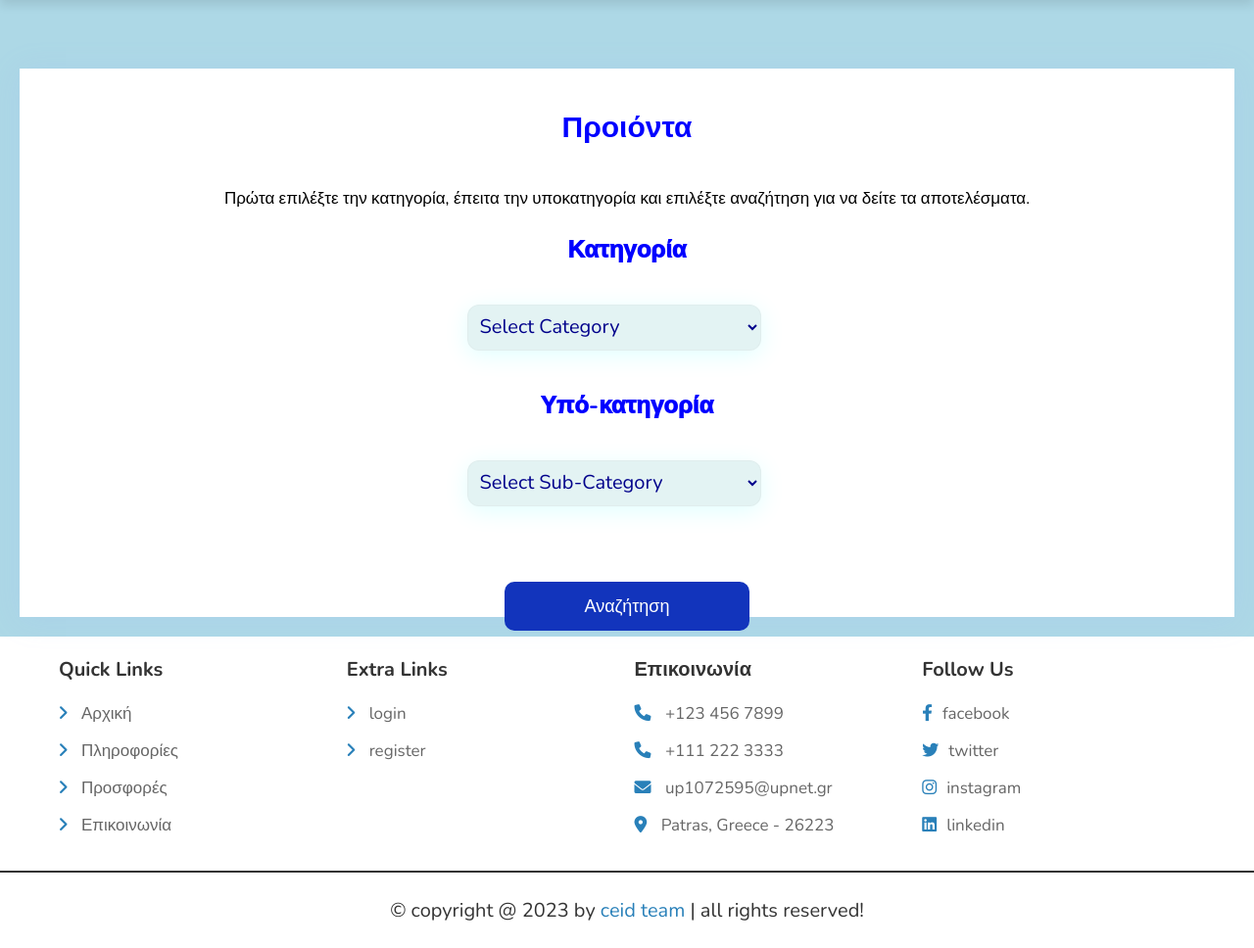
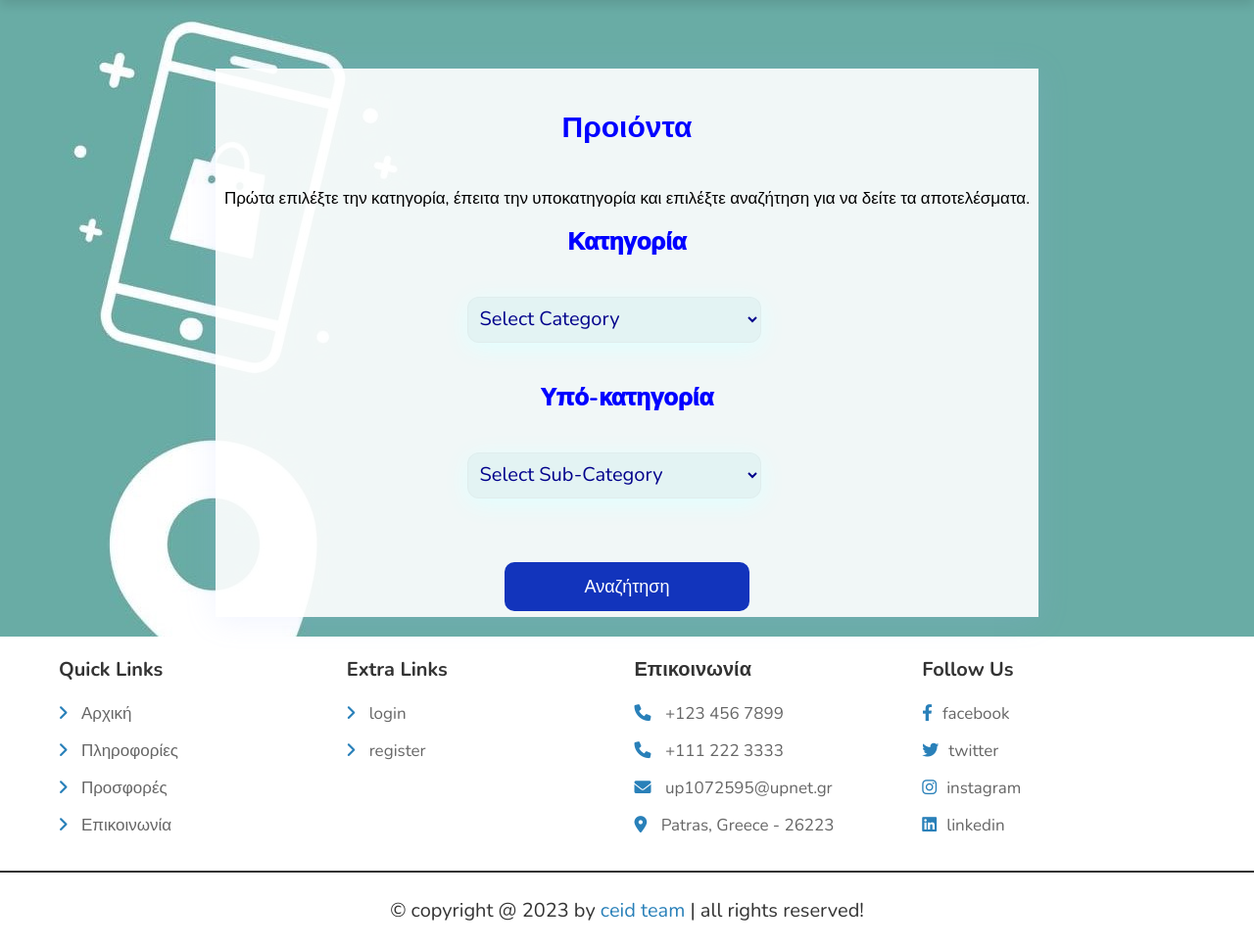
Before and after one commit to Theodoscus/Web-Project-Final-Version, a PHP site: page /shop.php in a window 1280 px wide. Shown: the part 74-1042 px from the top of the page at 98% size. Run offline with PHP 8.4, Linux system fonts and the light colour scheme; the visitor is signed in with stand-in values (Sample User, id 1); data that the repository does not hold is empty; some libraries are stand-ins or nearby versions.

Commit message:
Update style.css

```diff
--- a/css/style.css
+++ b/css/style.css
@@ -1110,17 +1110,20 @@ section{
 }
 
 .background-category-select{
-   background-color: lightblue;
+   background-image: url("../images/bg2.jpg");
    padding:2rem;
 }
 
 .background-category-select .category-select-container{
 
-   background-color: white;
+   background-color: rgba(255, 255, 255, 0.911);
    position:relative;
     height: 56rem;
     margin-top: 5rem;
+    margin-left: 200px;
+    margin-right: 200px;
     box-shadow: 0 3px 30px #9cb0ff26;
+    z-index: 1;
 
 }
 .background-category-select .category-select-container .products-title{
```
